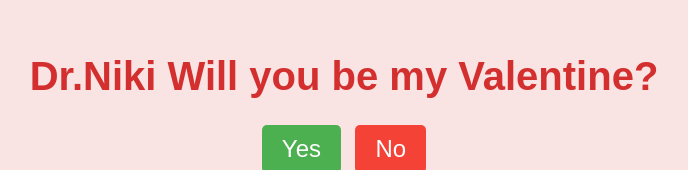
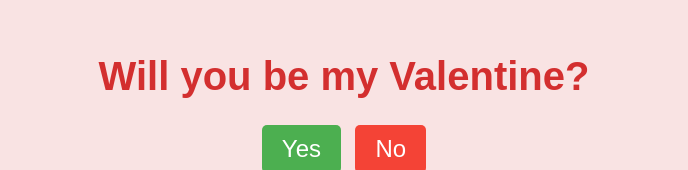
Before and after one commit to Hari-singh-Joshi/Valentine, a plain HTML site: page index.html in a window 1280 px wide. Shown: the part 138-308 px from the top of the page, without its empty margins (296-984 px from the left). Drawn offline with Linux system fonts and the light colour scheme; no server answers.

Commit message:
Update index.html

```diff
--- a/index.html
+++ b/index.html
@@ -3,12 +3,12 @@
 <head>
     <meta charset="UTF-8">
     <meta name="viewport" content="width=device-width, initial-scale=1.0">
-    <title>Dr.Niki Will You Be My Valentine?</title>
+    <title> Will You Be My Valentine?</title>
     <link rel="stylesheet" href="styles.css">
 </head>
 <body>
     <div class="container">
-        <h1>Dr.Niki Will you be my Valentine?</h1>
+        <h1> Will you be my Valentine?</h1>
         <div class="buttons">
             <button class="yes-button" onclick="handleYesClick()">Yes</button>
             <button class="no-button" onclick="handleNoClick()">No</button>
```
